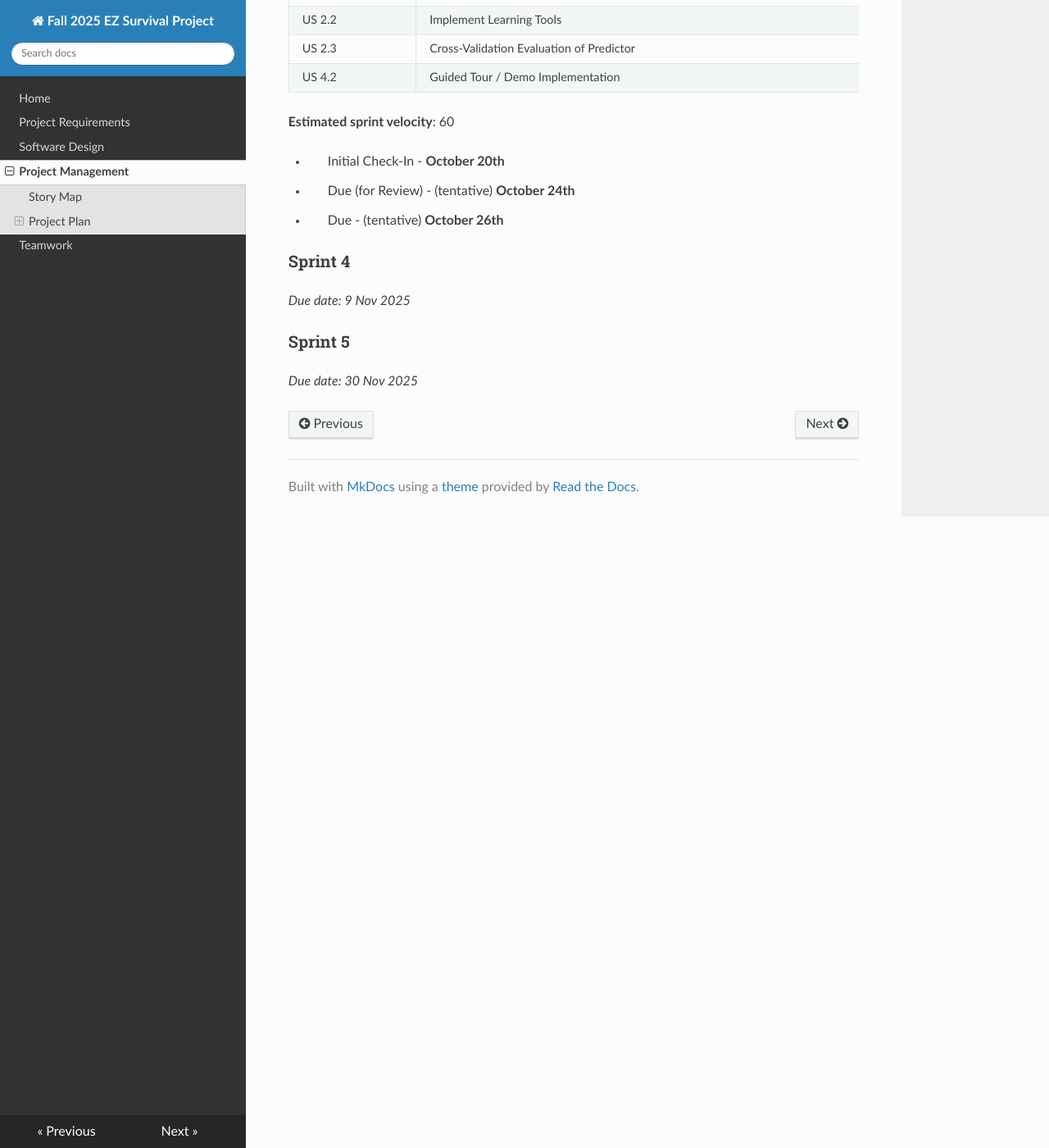
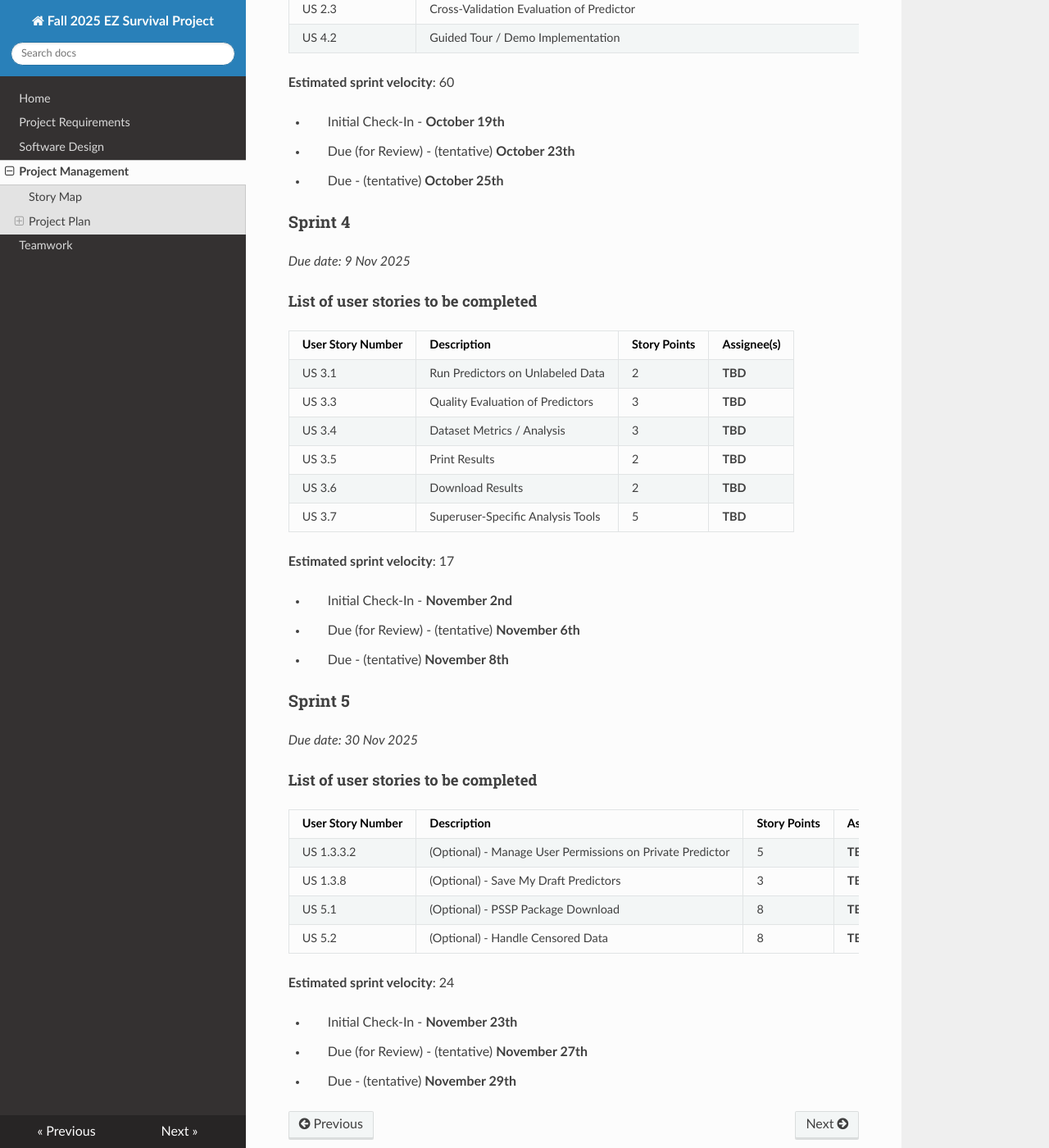
Before and after one commit to Xenocynic/IndividualSurvivalDistributions, an MkDocs documentation site: the page built from docs/management.md, in a window 1280 px wide and 1400 px high, scrolled down 3921 px. Shown: the whole window at 82% size. Built offline with MkDocs 1.6.1, drawn with Linux system fonts in a browser that asks for light colours; nearby versions of some CDN libraries; some of the changed text lies outside the part shown.

Commit message:
add sprint 4 & 5 user story table

```diff
--- a/docs/management.md
+++ b/docs/management.md
@@ -141,17 +139,53 @@ For the remaining sprints, you should include:
 
 **Estimated sprint velocity**: 60
 
-* > Initial Check-In - **October 20th**
+* > Initial Check-In - **October 19th**
 
-* > Due (for Review) - (tentative) **October 24th**
+* > Due (for Review) - (tentative) **October 23th**
 
-* > Due - (tentative) **October 26th**
+* > Due - (tentative) **October 25th**
 
 
 ### Sprint 4
 
 *Due date: 9 Nov 2025*
 
+#### List of user stories to be completed
+
+| User Story Number | Description | Story Points | Assignee(s) |
+|-|-|-|-|
+| US 3.1 | Run Predictors on Unlabeled Data | 2 | **TBD** |
+| US 3.3 | Quality Evaluation of Predictors | 3 | **TBD** |
+| US 3.4 | Dataset Metrics / Analysis | 3 | **TBD** |
+| US 3.5 | Print Results | 2 | **TBD** |
+| US 3.6 | Download Results | 2 | **TBD** |
+| US 3.7 | Superuser-Specific Analysis Tools | 5 | **TBD** |
+
+**Estimated sprint velocity**: 17
+
+* > Initial Check-In - **November 2nd**
+
+* > Due (for Review) - (tentative) **November 6th**
+
+* > Due - (tentative) **November 8th**
+
 ### Sprint 5
 
 *Due date: 30 Nov 2025*
+
+#### List of user stories to be completed
+
+| User Story Number | Description | Story Points | Assignee(s) |
+|-|-|-|-|
+| US 1.3.3.2 | (Optional) - Manage User Permissions on Private Predictor | 5 | **TBD** |
+| US 1.3.8 | (Optional) - Save My Draft Predictors  | 3 | **TBD** |
+| US 5.1 | (Optional) - PSSP Package Download | 8 | **TBD** |
+| US 5.2 | (Optional) - Handle Censored Data | 8 | **TBD** |
+
+**Estimated sprint velocity**: 24
+
+* > Initial Check-In - **November 23th**
+
+* > Due (for Review) - (tentative) **November 27th**
+
+* > Due - (tentative) **November 29th**
```
Also changed, not shown: other parts of docs/management.md (+1 -3 lines).
